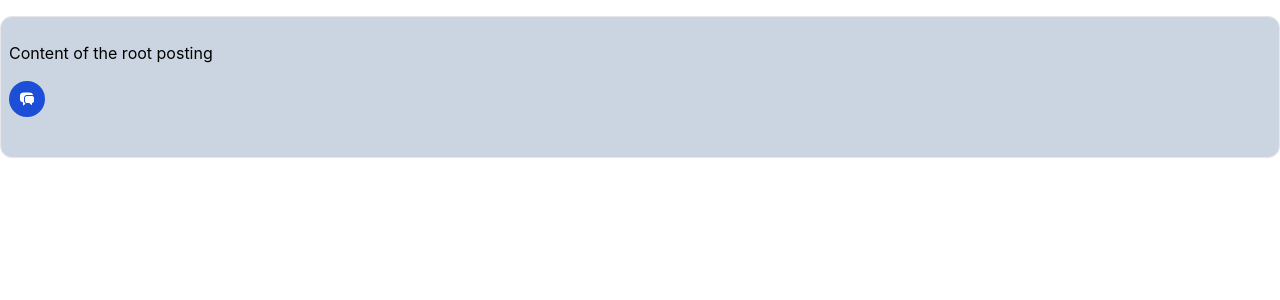
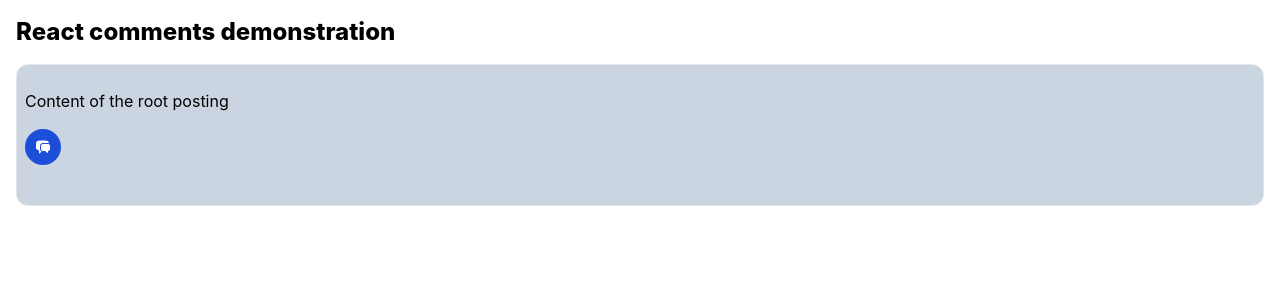
Before and after one commit to DorianW/inbwpemb, a React (Create React App) app: page / in a window 1280 px wide. Shown: the top 300 px of the page. Built offline with nearby package versions, Linux system fonts and the light colour scheme.

Commit message:
Add app title and fix test for App

```diff
--- a/src/App.tsx
+++ b/src/App.tsx
@@ -5,8 +5,9 @@
 
 function App() {
 	return (
-		<main>
+		<main className="p-4">
 			<CommentsProvider>
+				<h1 className="text-2xl font-extrabold">React comments demonstration</h1>
 				<CommentsView/>
 			</CommentsProvider>
 		</main>
```
Also changed, not shown: 1 other file (tests, documents, lock files or other folders).
